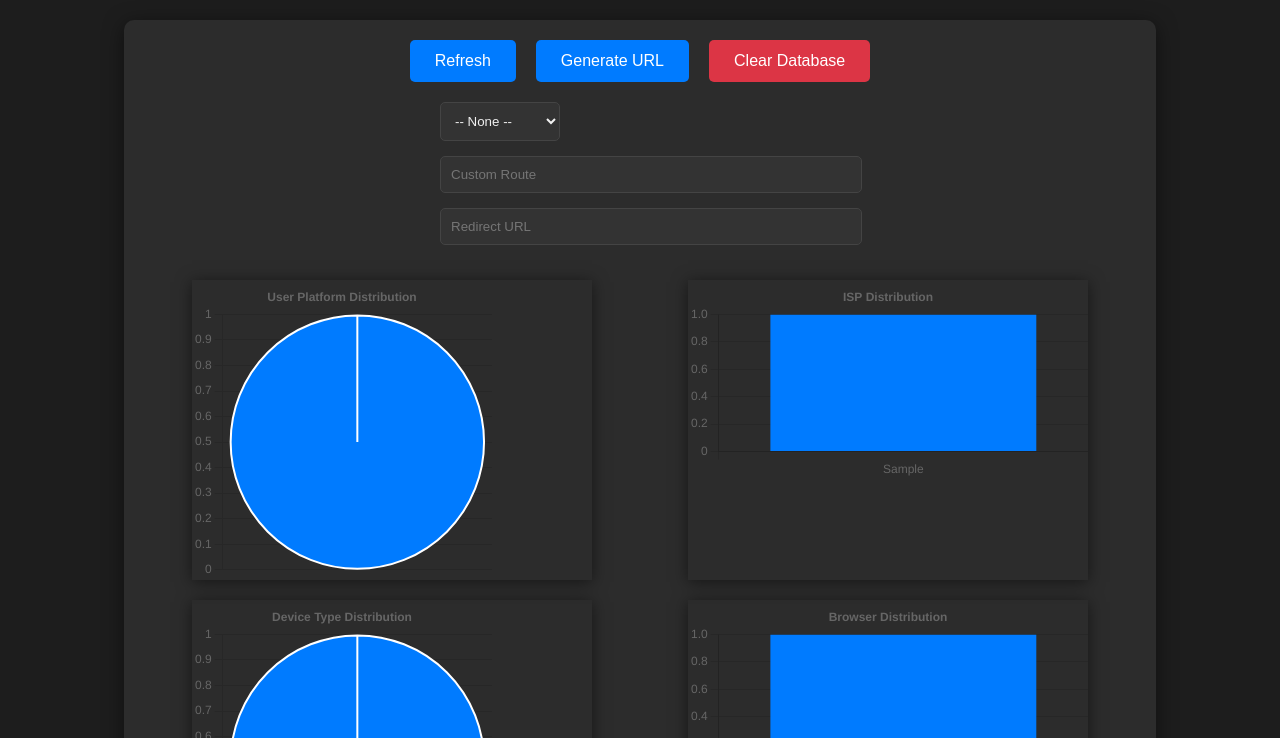
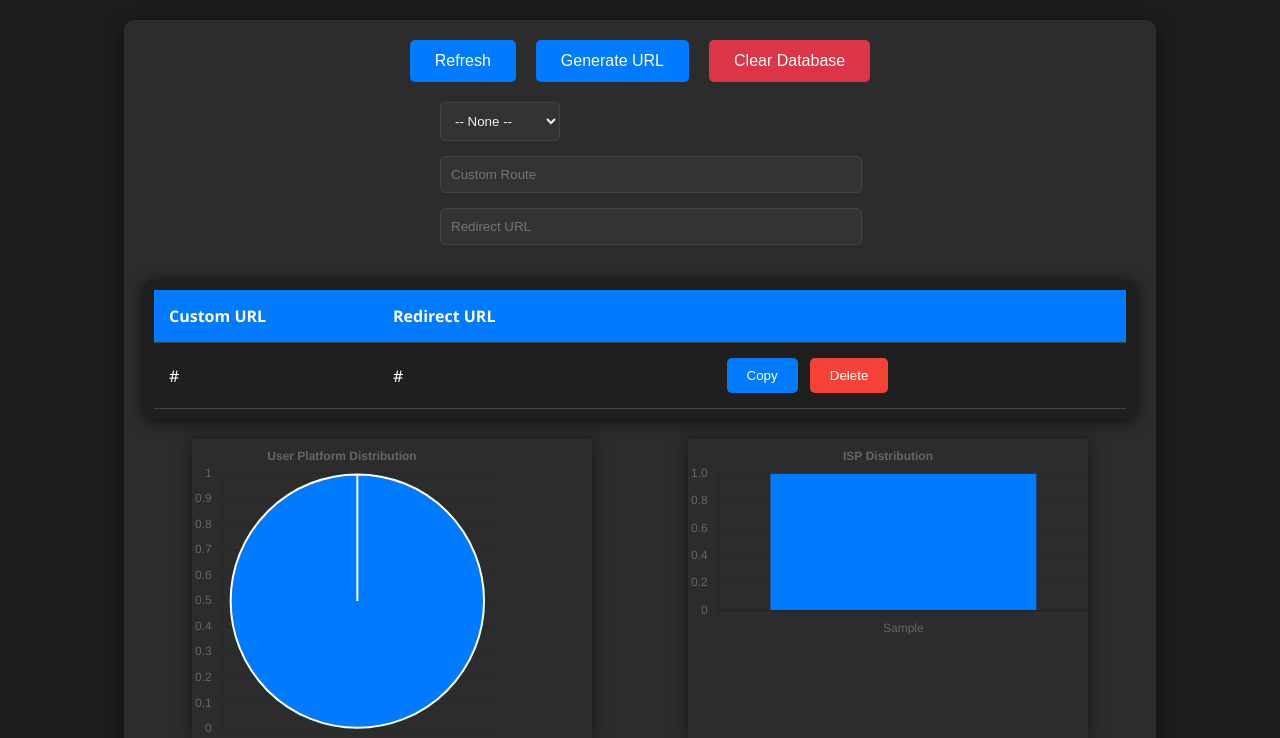
Before and after one commit to subordinarycode/IP-Logger, a Flask app: page /statistics in a window 1280 px wide. Shown: the top 738 px of the page. Run offline with Flask 3, Linux system fonts and the light colour scheme; the visitor is signed in with stand-in values (Sample User, id 1); tables that the repository leaves empty hold one stand-in row (values such as "Sample post").

Commit message:
refactor

```diff
--- a/app.py
+++ b/app.py
@@ -173,6 +173,11 @@ def statistics():
     if session.get('authenticated'):
         with sqlite3.connect(db_path) as conn:
             cursor = conn.cursor()
+            link_map = get_all_links(db_path)
+            if link_map:
+                print("reversing list")
+                link_map.reverse()
+
             cursor.execute("SELECT * FROM user_info")  # Fetch all records
             user_info_records = cursor.fetchall()
 
@@ -228,7 +233,7 @@ def statistics():
                 "timestamp": record[45],  # Note: Make sure to adjust if your query doesn't return all columns
             })
 
-        return render_template("statistics.html", user_info=user_info_list)
+        return render_template("statistics.html", user_info=user_info_list, link_map=link_map)
 
     # If not authenticated, show the login form
     return render_template("login.html")
@@ -253,6 +258,31 @@ def clear_database():
     except Exception as e:
         logging.error(f"Error clearing database: {str(e)}")
         return jsonify({"status": "error", "message": "Error clearing database."}), 500
+
+
+@app.route("/delete-link", methods=["POST"])
+def delete_link():
+    # Make sure user is authenticated
+    if not session.get('authenticated'):
+        logging.error(f"Unauthenticated request to clear database from {request.remote_addr}")
+        return jsonify({"status": "error", "message": "Unauthorized access"}), 403
+
+    data = request.json
+    custom_link = data.get("custom_link", "")
+
+    # Ensure custom_link is not empty
+    if not custom_link:
+        return jsonify({"status": "error", "message": "No link specified."}), 400
+
+    try:
+        with sqlite3.connect(db_path) as conn:
+            cursor = conn.cursor()
+            cursor.execute("DELETE FROM links WHERE link1 = ?", (custom_link,))
+            conn.commit()
+
+        return jsonify({"status": "success", "message": "Link successfully removed from the database."})
+    except Exception as e:
+        return jsonify({"status": "error", "message": str(e)}), 500
 
 
 @app.route("/generate-link", methods=["POST"])
@@ -365,8 +395,10 @@ if __name__ == "__main__":
     init_db(db_path)
     gps = args.gps
 
-    # Display the generated password
+    # Display the generated password and statistics link
     clients_password = generate_password()
     clients_password_hash = sha256(clients_password.encode()).hexdigest()
+    print(f"Statistics URL: https://localhost:{args.port}/statistics")
     print(f"Login password: \033[92m{clients_password}\033[0m")
+
     main()
--- a/src/DatabaseSchema.py
+++ b/src/DatabaseSchema.py
@@ -12,9 +12,22 @@ def get_all_links(db_path):
 def insert_link(db_path, link1, link2):
     with sqlite3.connect(db_path) as conn:
         cursor = conn.cursor()
-        cursor.execute('''
-        INSERT INTO links (link1, link2) VALUES (?, ?)
-        ''', (link1, link2))
+
+        # Check if link1 exists
+        cursor.execute('SELECT link1 FROM links WHERE link1 = ?', (link1,))
+        result = cursor.fetchone()
+
+        if result:
+            # Update the existing record
+            cursor.execute('''
+            UPDATE links SET link2 = ? WHERE link1 = ?
+            ''', (link2, link1))
+        else:
+            # Insert a new record
+            cursor.execute('''
+            INSERT INTO links (link1, link2) VALUES (?, ?)
+            ''', (link1, link2))
+
         conn.commit()
 
 
--- a/static/css/statistics.css
+++ b/static/css/statistics.css
@@ -68,7 +68,6 @@ h1 {
 }
 table {
     width: 100%;
-    min-width: 1200px;
     border-collapse: collapse;
 }
 th, td {
@@ -200,9 +199,26 @@ select:focus {
     border-radius: 5px;
     cursor: pointer;
     transition: background-color 0.3s ease, transform 0.3s ease;
+    margin-left: 100px;
 }
 
 .copy-button:hover {
     background-color: #0056b3;
     transform: translateY(-2px);
 }
+
+button.delete-button {
+    background-color: #f44336; /* Red */
+    border: none;
+    color: #ffffff;
+    padding: 10px 20px;
+    border-radius: 5px;
+    cursor: pointer;
+    margin-left: 8px;
+    transition: background-color 0.3s ease, transform 0.3s ease;
+}
+
+button.delete-button:hover {
+    background-color: #d32f2f; /* Darker red on hover */
+     transform: translateY(-2px);
+}
--- a/static/js/statistics.js
+++ b/static/js/statistics.js
@@ -133,8 +133,6 @@ document.getElementById('generate-url').onclick = function() {
         customUrl += fileExtension; // Append the file extension if provided
     }
 
-    document.getElementById('url-text').innerText = customUrl;
-    document.getElementById('generated-url').style.display = 'flex'; // Show the URL container
 
     // Send the data to the Flask server
     fetch('/generate-link', {
@@ -151,17 +149,48 @@ document.getElementById('generate-url').onclick = function() {
         return response.json(); // Assuming the server responds with JSON
     })
     .then(data => {
+        // Refresh the page after successful URL generation
+        location.reload(); // Refresh the page
     })
     .catch((error) => {
         console.error('Error:', error); // Handle errors if any
     });
 };
 
-document.getElementById('copy-url').onclick = function() {
-    const urlText = document.getElementById('url-text').innerText;
-    navigator.clipboard.writeText(urlText).then(() => {
-        alert('URL copied to clipboard!'); // Optional: Notify user
+
+function copyToClipboard(text) {
+    navigator.clipboard.writeText(text).then(() => {
+        alert('Custom link copied to clipboard!'); // Notify the user
+    }).catch(err => {
+        console.error('Could not copy text: ', err);
     });
-};
+}
+
+
+function deleteLink(customLink) {
+    if (confirm('Are you sure you want to delete this link?')) {
+        console.log(customLink);
+        fetch('/delete-link', {
+            method: 'POST',
+            headers: {
+                'Content-Type': 'application/json',
+            },
+            body: JSON.stringify({ custom_link: customLink })
+        })
+        .then(response => response.json())
+        .then(data => {
+            if (data.status === 'success') {
+                alert(data.message); // Notify user of success
+                location.reload(); // Optionally refresh the page
+            } else {
+                alert('Error: ' + data.message); // Notify user of the error
+            }
+        })
+        .catch(error => {
+            console.error('Error:', error); // Handle errors if any
+        });
+    }
+}
+
 
 init(userInfo);
--- a/templates/statistics.html
+++ b/templates/statistics.html
@@ -4,13 +4,16 @@
     <meta charset="UTF-8">
     <meta name="viewport" content="width=device-width, initial-scale=1.0">
     <title>User Information</title>
-    <link rel="stylesheet" href="{{ url_for('static', filename='css/statistics.css') }}">
+     <link rel="stylesheet" href="{{ url_for('static', filename='css/statistics.css') }}">
     <link rel="stylesheet" href="https://unpkg.com/leaflet/dist/leaflet.css" />
     <link rel="stylesheet" href="https://cdn.jsdelivr.net/npm/chart.js" />
     <script src="https://unpkg.com/leaflet/dist/leaflet.js"></script>
     <script src="https://cdn.jsdelivr.net/npm/chart.js"></script>
     <script src="{{ url_for('static', filename='js/confirmDatabaseClear.js') }}" defer></script>
     <script src="{{ url_for('static', filename='js/statistics.js') }}" defer></script>
+
+
+
 </head>
 <body>
     <div class="container">
@@ -73,11 +76,36 @@
                 </div>
             </div>
 
-            <div id="generated-url" style="display: none;">
-                <span id="url-text"></span>
-                <button class="copy-button" id="copy-url">Copy</button>
-            </div>
         </div>
+
+
+<div class="table-container">
+    <table class="links-table">
+        <thead>
+            <tr>
+                <th>Custom URL</th>
+                <th>Redirect URL</th>
+                <th></th>
+            </tr>
+        </thead>
+        <tbody>
+            {% for custom_link, redirect_link in link_map %}
+            <tr>
+                <td>{{ custom_link }}</td>
+                <td>{{ redirect_link }}</td>
+                <td>
+                    <button class="copy-button" onclick="copyToClipboard('{{ custom_link }}')">Copy</button>
+                    <button class="delete-button" onclick="deleteLink('{{ custom_link }}')">Delete</button>
+                </td>
+            </tr>
+            {% endfor %}
+        </tbody>
+    </table>
+</div>
+
+
+
+
 
         <!-- Data Charts -->
         <div class="chart-container">
```
